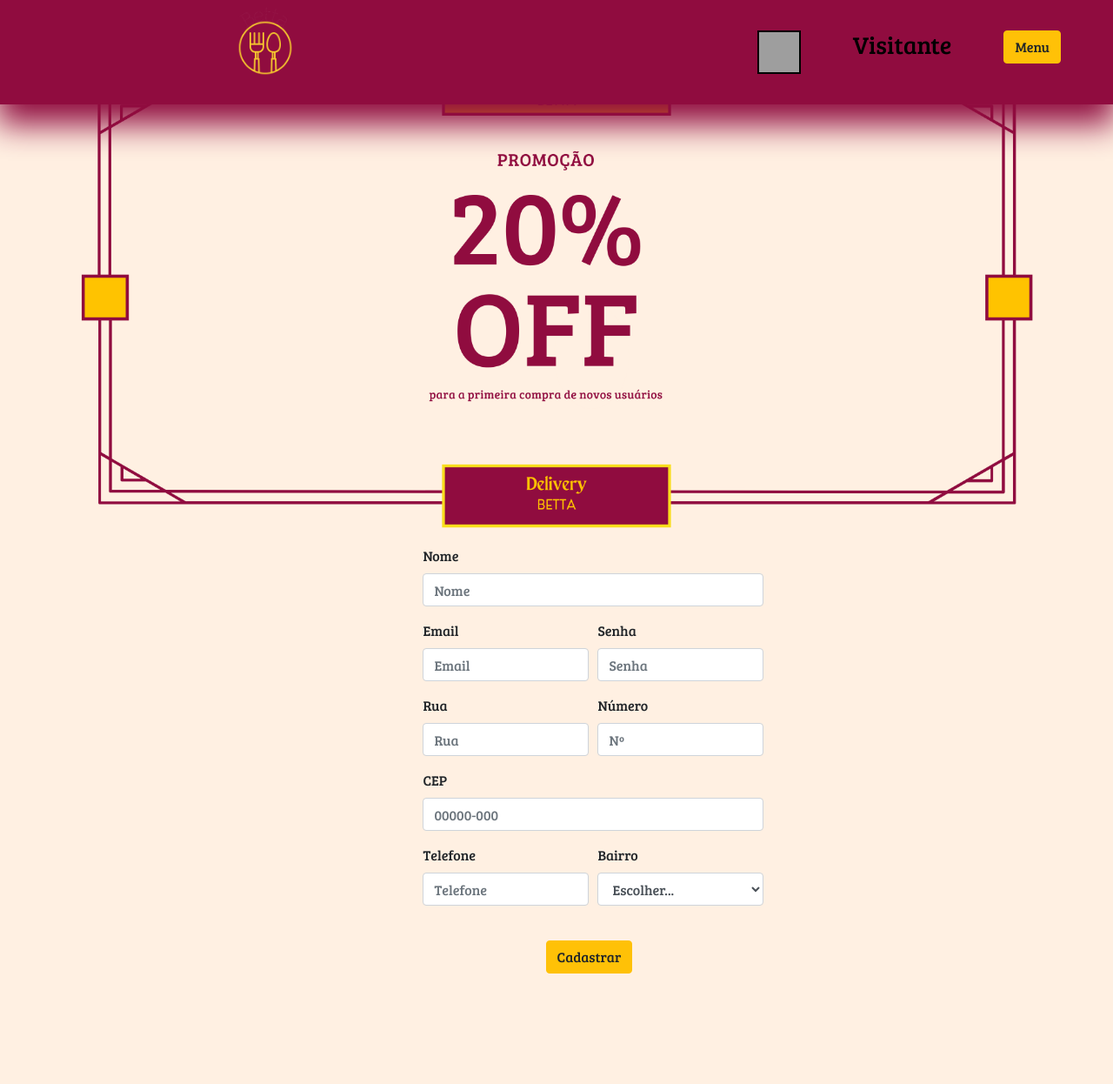
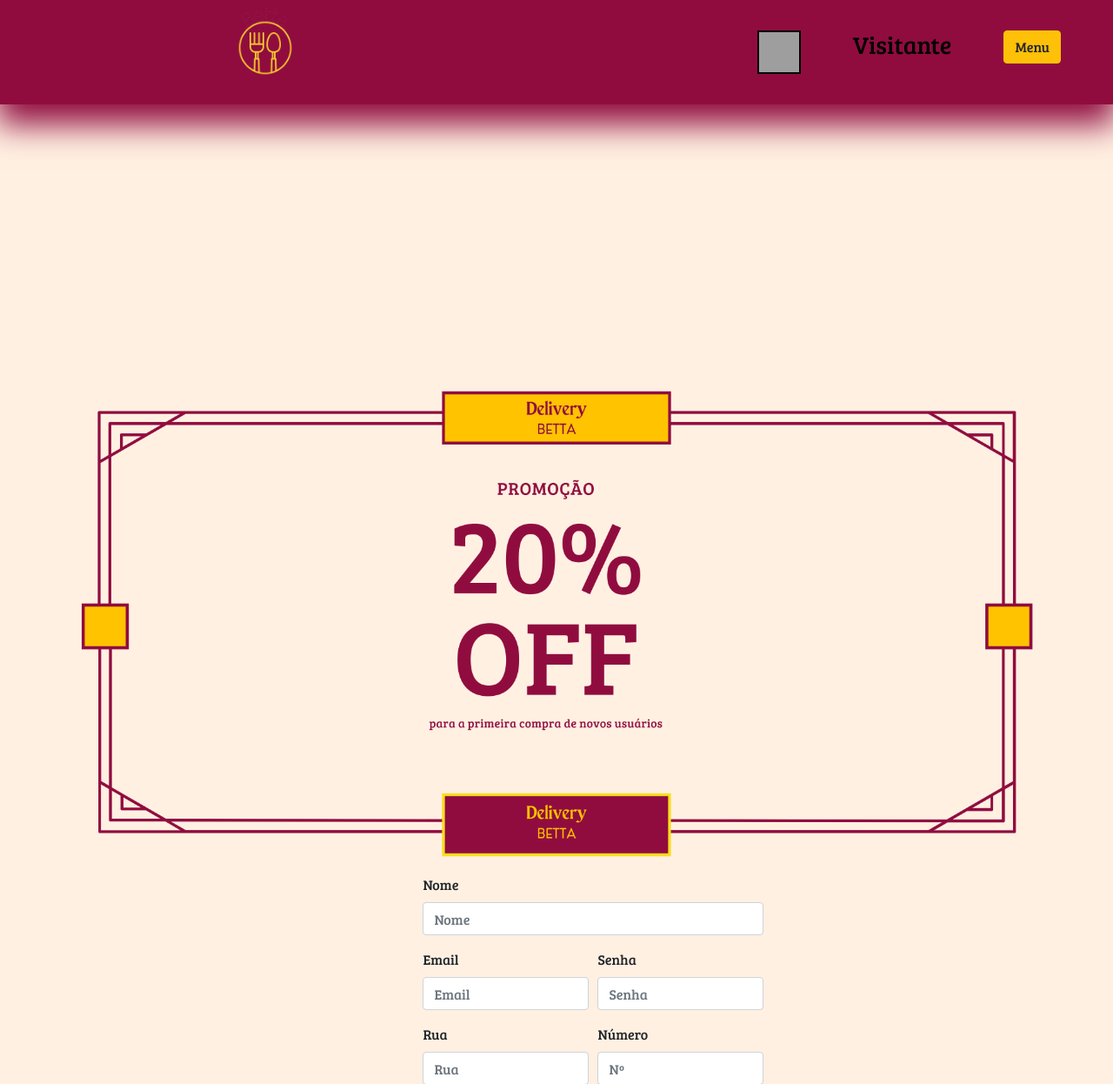
Before and after one commit to pablodurandamaia/Betta, a PHP site: page /cadastro.php in a window 1280 px wide. Shown: the top 1246 px of the page at 87% size. Before the commit the page ends 1119 px from the top, so only its background shows below. Run offline with PHP 8.4, Linux system fonts and the light colour scheme; some libraries are stand-ins or nearby versions; grey boxes are pictures that could not be loaded.

Commit message:
paddings

```diff
--- a/Betta/cadastro.php
+++ b/Betta/cadastro.php
@@ -5,9 +5,8 @@ include_once(dirname(__FILE__) . "/admin/functions/cadastro.usuario.php");
 
 <div class="container">
     <div class="row">
-            <div class="imagem-top" style="padding: 5% 0 0 0;
-">
-                <img class="img-fluid" src="assets/imgs/desconto.png" alt="">
+        <div class="imagem-top" >
+            <img class="img-fluid" src="assets/imgs/desconto.png" style="padding: 25% 0 0 0;" alt="">
         </div>
     </div>
 </div>
@@ -15,7 +14,7 @@ include_once(dirname(__FILE__) . "/admin/functions/cadastro.usuario.php");
 
 
     <section class="cad" style="display: inline-block;padding-left: 38%;">
-            <div class="form-row" >
+        <div class="form-row">
             <div class="form-group col-md-12">
                 <label>Nome</label>
                 <input type="text" name="nome" class="form-control" id="nome" placeholder="Nome" required>
@@ -116,7 +115,7 @@ include_once(dirname(__FILE__) . "/admin/functions/cadastro.usuario.php");
             </div>
         </div>
         <!-- 5 -->
-                <input type="submit" name="cadastrar" id="cadastrar" class="btn btn-warning" style="margin-left: 36%;"" value="Cadastrar"></input>
+        <input type="submit" name="cadastrar" id="cadastrar" class="btn btn-warning" style="margin-left: 36%;"" value=" Cadastrar"></input>
     </section>
 </form>
 </div>
--- a/Betta/comprar.php
+++ b/Betta/comprar.php
@@ -13,7 +13,7 @@ include_once(dirname(__FILE__) . '/menu.php');
 <br>
 <center>
     <h1>Pagamento somente via PIX</h1>
-    <h4>>Mandar seu prato na descrição<</h2>
+    <h4>Mandar seu prato/bebida na descrição</h2>
     <br>
     <img src="assets/imgs/pagamento.png" alt="">
 </center>
```
Also changed, not shown: Betta/carrinho.php (added). Lines whose indentation alone changed are shown as unchanged.
